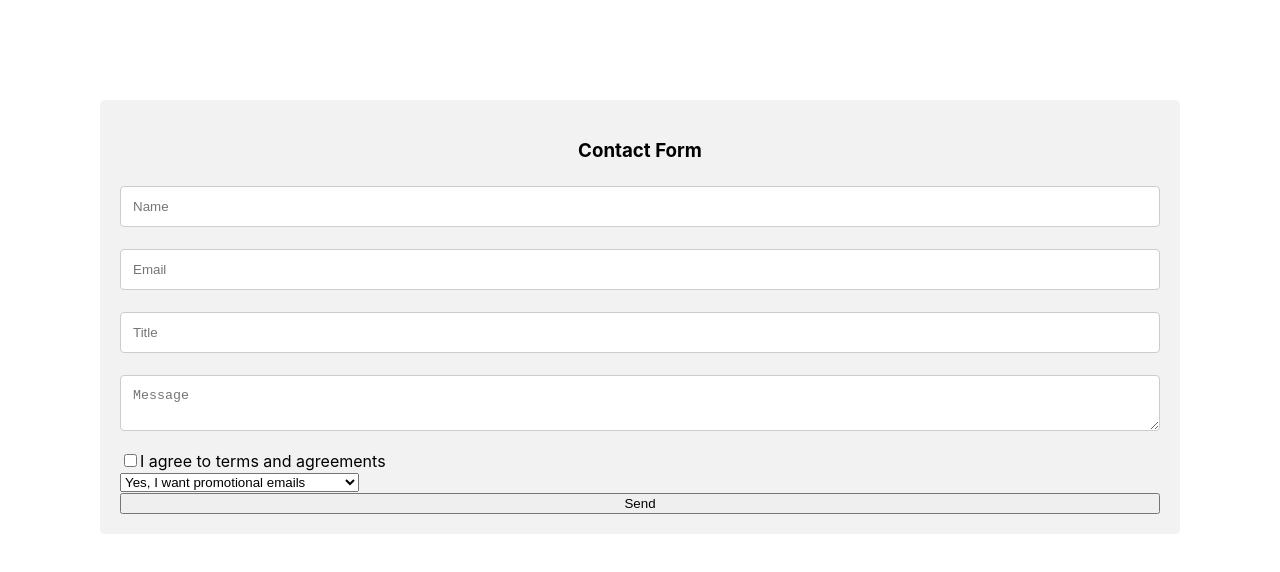
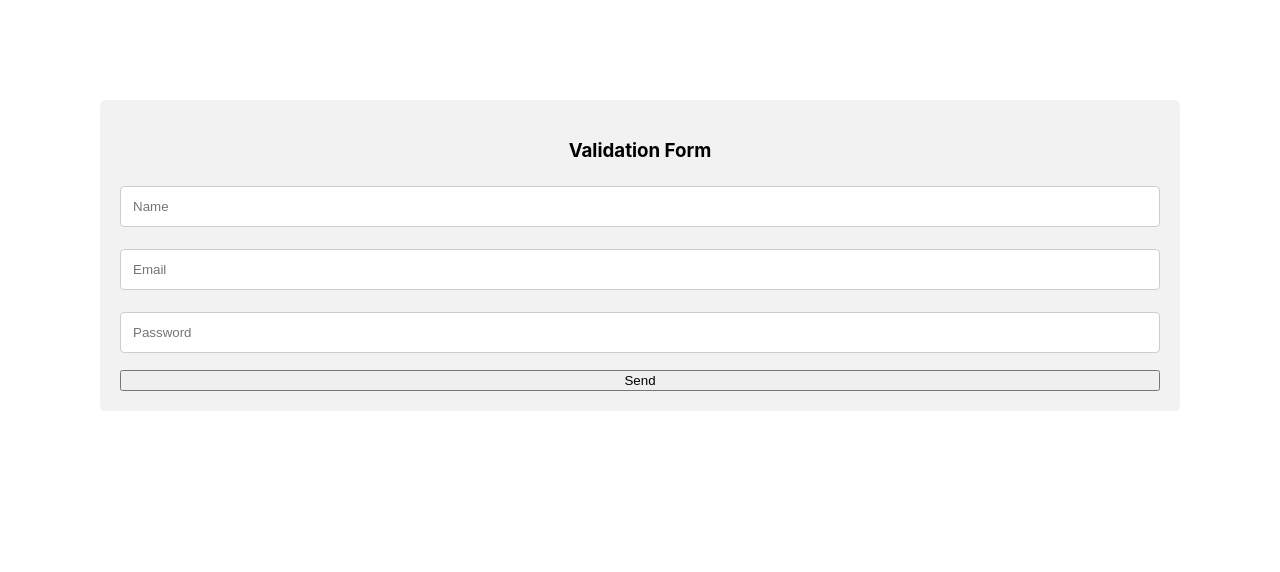
Before and after one commit to yubinjodev/practical-react, a React (Create React App) app: page / in a window 1280 px wide. Shown: the top 572 px of the page. Built offline with nearby package versions, Linux system fonts and the light colour scheme.

Commit message:
getting started with validation form

```diff
--- a/src/App.js
+++ b/src/App.js
@@ -1,12 +1,10 @@
 import React, { Component } from "react";
 import MyForm from "./components/MyForm";
+import ValidationForm from "./components/ValidationForm";
 
 class App extends Component {
-  state = {
-    visible: true,
-  };
   render() {
-    return <MyForm />;
+    return <ValidationForm />;
   }
 }
 
--- a/src/components/MyForm.js
+++ b/src/components/MyForm.js
@@ -24,7 +24,7 @@ export default class MyForm extends React.Component {
   submitHandle = (event) => {
     event.preventDefault();
     console.log(this.state);
-    alert("alert!");
+    alert("Submitted!");
   };
 
   render() {
--- /dev/null
+++ b/src/components/ValidationForm.css
@@ -0,0 +1,27 @@
+.container {
+  border-radius: 5px;
+  background-color: #f2f2f2;
+  padding: 20px;
+  margin: 100px;
+}
+
+.header {
+  text-align: center;
+}
+
+input[type="text"],
+[type="password"],
+textarea {
+  width: 100%; /* Full width */
+  padding: 12px; /* Some padding */
+  border: 1px solid #ccc; /* Gray border */
+  border-radius: 4px; /* Rounded borders */
+  box-sizing: border-box; /* Make sure that padding and width stays in place */
+  margin-top: 6px; /* Add a top margin */
+  margin-bottom: 16px; /* Bottom margin */
+  resize: vertical; /* Allow the user to vertically resize the textarea (not horizontally) */
+}
+
+button {
+  width: 100%;
+}
--- /dev/null
+++ b/src/components/ValidationForm.js
@@ -0,0 +1,65 @@
+import React from "react";
+import "./ValidationForm.css";
+
+export default class ValidationForm extends React.Component {
+  state = {
+    name: "",
+    email: "",
+    password: "",
+  };
+
+  changeHandle = (event) => {
+    const isCheckBox = event.target.type === "checkbox";
+
+    this.setState({
+      [event.target.name]: isCheckBox
+        ? event.target.checked
+        : event.target.value,
+    });
+  };
+
+  submitHandle = (event) => {
+    event.preventDefault();
+    console.log(this.state);
+    alert("Submitted!");
+  };
+
+  render() {
+    return (
+      <form className="container" onSubmit={this.submitHandle}>
+        <h3 className="header">Validation Form</h3>
+        <div>
+          <input
+            name="name"
+            type="text"
+            value={this.state.name}
+            onChange={this.changeHandle}
+            placeholder="Name"
+          />
+        </div>
+
+        <div>
+          <input
+            name="email"
+            type="text"
+            value={this.state.email}
+            onChange={this.changeHandle}
+            placeholder="Email"
+          />
+        </div>
+
+        <div>
+          <input
+            name="password"
+            type="password"
+            value={this.state.password}
+            onChange={this.changeHandle}
+            placeholder="Password"
+          />
+        </div>
+
+        <button type="submit">Send</button>
+      </form>
+    );
+  }
+}
```
